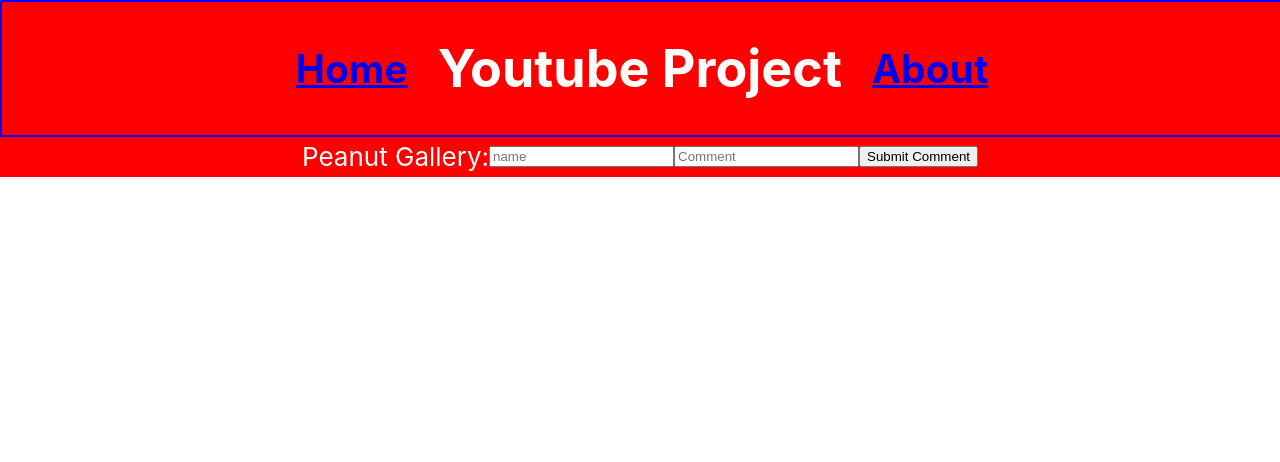
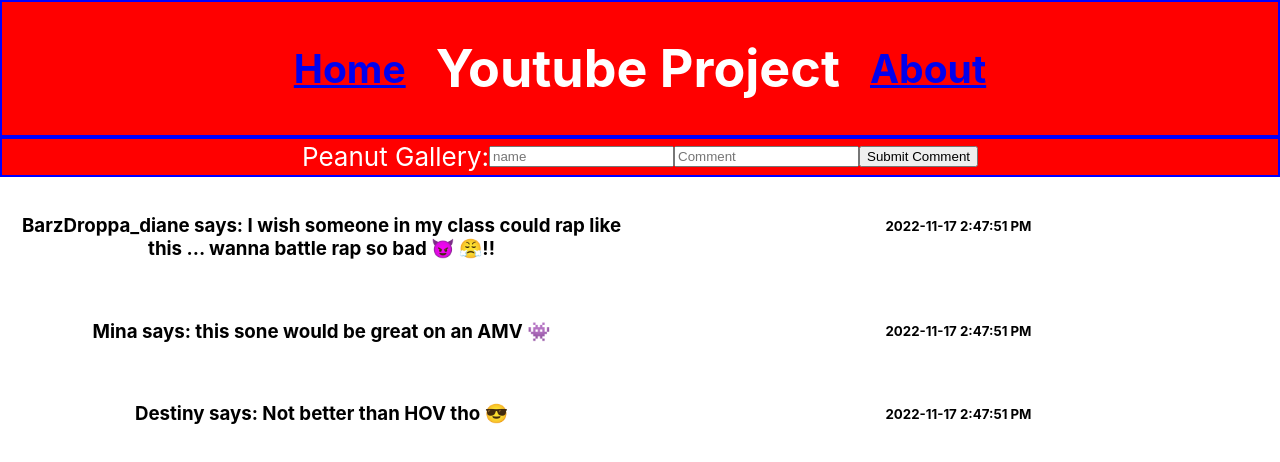
Before and after one commit to JamalPartridge/YouTube-Project, a React (Create React App) app: page /videos/1 in a window 1280 px wide. Shown: the top 462 px of the page. Built offline with nearby package versions, Linux system fonts and the light colour scheme.

Commit message:
cleaned up code, added about and merged earlier

```diff
--- a/src/App.css
+++ b/src/App.css
@@ -34,7 +34,9 @@
   justify-content: center;
   font-size: calc(10px + 2vmin);
   position: sticky;
-  top: 0;
+  top: 6rem;
+  width: 100%;
+  border: 2px solid blue;
 }
 #label {
   color: white;
@@ -43,7 +45,7 @@
 .tinted_Video {
   background-color: rgba(10, 4, 4, 0.906);
   background-blend-mode: multiply;
-  height: 100vh;
+  height: 100%;
 }
 
 .App-header {
@@ -108,9 +110,11 @@
   }
 }
 
-@media (max-width: 600px) {
+@media (min-width: 320px) {
   .App-header {
-    width: 100%;
-    border: 2px solid blue;
+    /* overflow: hidden; */
+    display: flex;
+    /* width: 100%; */
+    /* border: 2px solid red; */
   }
 }
--- a/src/components/About.js
+++ b/src/components/About.js
@@ -5,15 +5,13 @@
     <div className="About">
       <div>
         <h1>About the Project</h1>
-        <br />{" "}
+        <br />
         <h4>
-          Lorem ipsum dolor sit amet, consectetur adipiscing elit, sed do
-          eiusmod tempor incididunt ut labore et dolore magna aliqua. Ut enim ad
-          minim veniam, quis nostrud exercitation ullamco laboris nisi ut
-          aliquip ex ea commodo consequat. Duis aute irure dolor in
-          reprehenderit in voluptate velit esse cillum dolore eu fugiat nulla
-          pariatur. Excepteur sint occaecat cupidatat non proident, sunt in
-          culpa qui officia deserunt mollit anim id est laborum.
+          This is my project for creating a 'Youtube clone' Application. I
+          wanted to have something to work on as a passion project dedicated to
+          one of my favorite websites, Youtube. We've spent much time learning
+          how to incorperate what we learned from the 'React library'. I also
+          implemented some features that I would like to see youtube have.
         </h4>
       </div>
       <div>
@@ -27,7 +25,13 @@
             <br />
             Ron John <br />
             <h6>
-              Something about Me ... Link to my{" "}
+              I am a full stack web developer from Brooklyn, New York, proficent
+              in front end and back end Javascript. I've spent the last few
+              months learning the fundementals of Javascript, the basics of
+              front end tools like HTML and CSS and getting familar with
+              different parts of the React Library. I've been working with
+              functional components and its been very helpful in helping me make
+              websites like these ... <br /> Link to my{" "}
               <a href={"https://github.com/ronJohnPursuit"} target="_blank">
                 GitHub
               </a>{" "}
--- a/src/components/Home.js
+++ b/src/components/Home.js
@@ -74,7 +74,7 @@
   );
 }
 
-//no longer needed
+// no longer needed
 // dont do this ...Bad ( was trying to be over analytical )
 // (e.snippet.title.toUpperCase().includes(search.toUpperCase()) ||
 // e.snippet.description
--- a/src/components/Video.js
+++ b/src/components/Video.js
@@ -43,7 +43,22 @@
           />
           <CommentForm />
           <p className="CommSection">
-            {/* <h3>C.King says: is that tha young Goat JD? 🤣</h3> */}
+            <h3>
+              JSB says: Can we stop comparing this man to Prince, Prince could
+              never!! 😤{" "}
+            </h3>
+            <h5>{` ${date}  ${time} ${
+              today.getHours() > 12 ? "PM" : "AM"
+            } `}</h5>
+          </p>
+          <p className="CommSection">
+            <h3>C.King says: is that tha young Goat JD? 🤣</h3>
+            <h5>{` ${date}  ${time} ${
+              today.getHours() > 12 ? "PM" : "AM"
+            } `}</h5>
+          </p>
+          <p className="CommSection">
+            <h3>Mr.Richards says: Can y'all stop thats not me 🧐</h3>
             <h5>{` ${date}  ${time} ${
               today.getHours() > 12 ? "PM" : "AM"
             } `}</h5>
@@ -61,6 +76,27 @@
             onEnd={handleTint}
           />
           <CommentForm />
+          <p className="CommSection">
+            <h3>
+              BarzDroppa_diane says: I wish someone in my class could rap like
+              this ... wanna battle rap so bad 😈 😤!!{" "}
+            </h3>
+            <h5>{` ${date}  ${time} ${
+              today.getHours() > 12 ? "PM" : "AM"
+            } `}</h5>
+          </p>
+          <p className="CommSection">
+            <h3>Mina says: this sone would be great on an AMV 👾 </h3>
+            <h5>{` ${date}  ${time} ${
+              today.getHours() > 12 ? "PM" : "AM"
+            } `}</h5>
+          </p>
+          <p className="CommSection">
+            <h3>Destiny says: Not better than HOV tho 😎</h3>
+            <h5>{` ${date}  ${time} ${
+              today.getHours() > 12 ? "PM" : "AM"
+            } `}</h5>
+          </p>
         </div>
       )}
     </div>
--- a/src/index.css
+++ b/src/index.css
@@ -1,13 +1,16 @@
 body {
   margin: 0;
-  font-family: -apple-system, BlinkMacSystemFont, 'Segoe UI', 'Roboto', 'Oxygen',
-    'Ubuntu', 'Cantarell', 'Fira Sans', 'Droid Sans', 'Helvetica Neue',
+  font-family: -apple-system, BlinkMacSystemFont, "Segoe UI", "Roboto", "Oxygen",
+    "Ubuntu", "Cantarell", "Fira Sans", "Droid Sans", "Helvetica Neue",
     sans-serif;
   -webkit-font-smoothing: antialiased;
   -moz-osx-font-smoothing: grayscale;
 }
 
 code {
-  font-family: source-code-pro, Menlo, Monaco, Consolas, 'Courier New',
+  font-family: source-code-pro, Menlo, Monaco, Consolas, "Courier New",
     monospace;
 }
+* {
+  box-sizing: border-box;
+}
```
